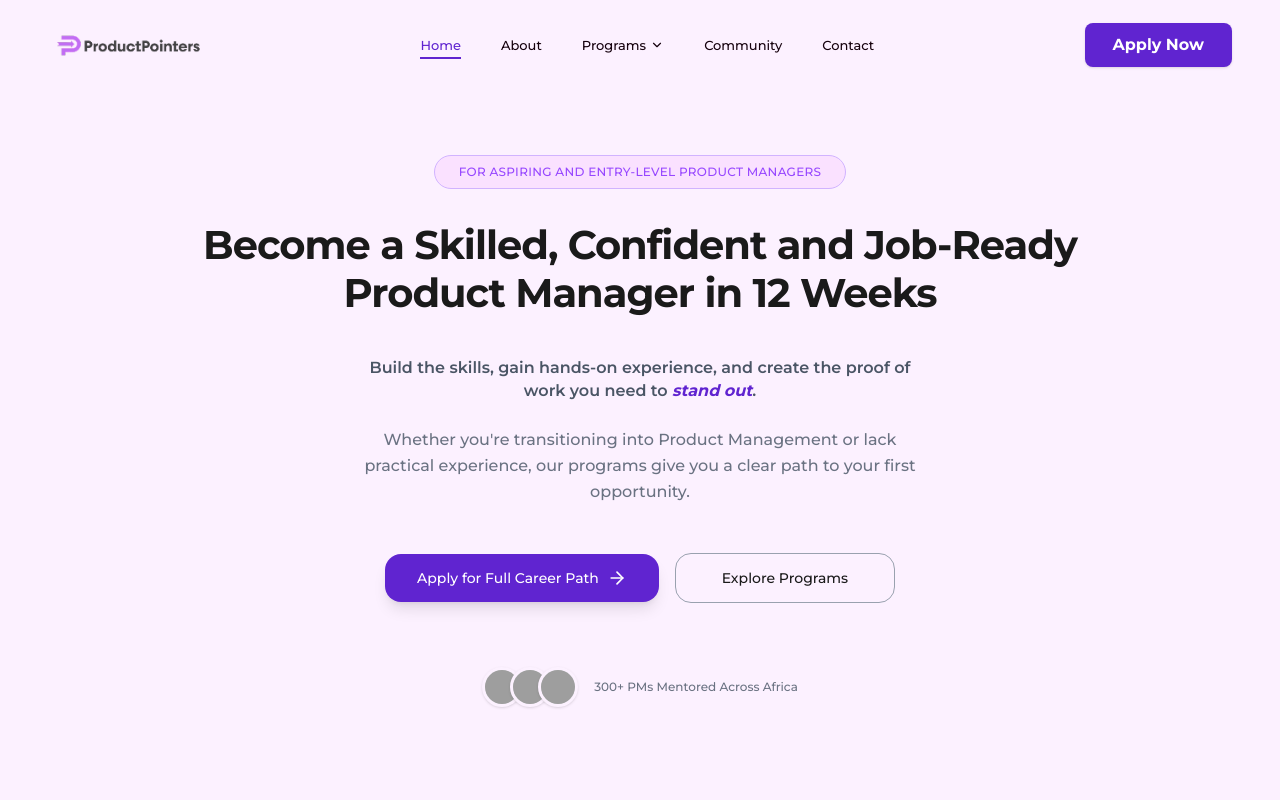
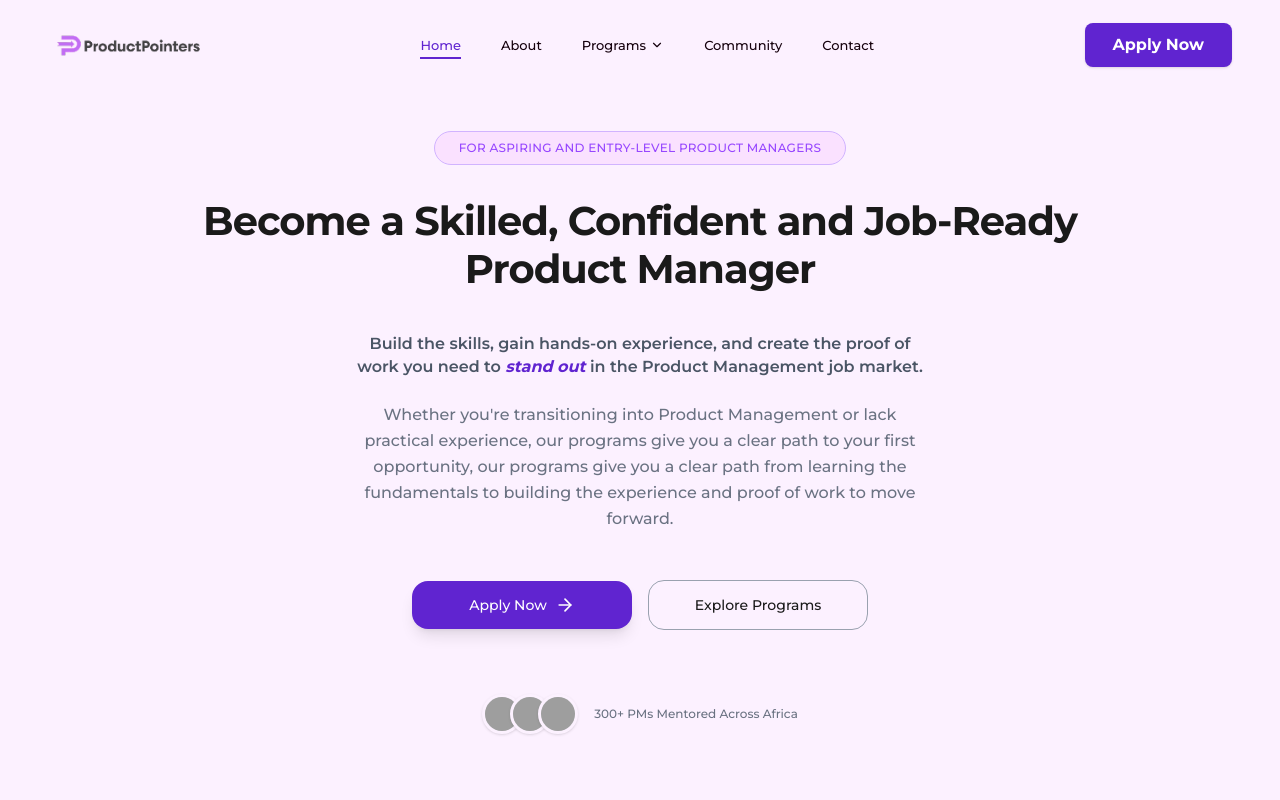
Before and after one commit to productpointerspms/Frontend, a Next.js app: page / in a window 1280 px wide. Shown: the top 800 px of the page. Built offline with nearby package versions, Linux system fonts and the light colour scheme; grey boxes are pictures that could not be loaded.

Commit message:
hero section

```diff
--- a/src/components/homepage/HeroSection.tsx
+++ b/src/components/homepage/HeroSection.tsx
@@ -19,24 +19,24 @@ const HeroSection: React.FC = () => {
         {/* Main Heading */}
         <h1 className="text-[#1A1A1A] font-extrabold text-[24px] sm:text-2xl md:text-[28px] lg:text-[34px] xl:text-[40px] leading-[1.2] mb-10 tracking-tight text-center md:text-center">
           <span className="block md:whitespace-nowrap">Become a Skilled, <span className="whitespace-nowrap">Confident and Job-Ready</span></span>
-          <span className="block">Product Manager in 12 Weeks</span>
+          <span className="block">Product Manager</span>
         </h1>
 
         {/* Subheadings */}
         <div className="space-y-6 mb-12 w-full flex flex-col items-center md:items-center">
           <p className="text-gray-600 font-semibold text-sm md:text-[16px] max-w-xl mx-2 sm:mx-auto text-center md:text-center">
-            Build the skills, gain hands-on experience, and create the proof of work you need to <span className="font-bold text-[#6024D0] italic">stand out</span>.
+            Build the skills, gain hands-on experience, and create the proof of work you need to <span className="font-bold text-[#6024D0] italic">stand out</span> in the Product Management job market.
           </p>
 
           <p className="text-gray-500 font-medium text-sm md:text-[16px] leading-relaxed max-w-xl mx-2 sm:mx-auto text-center md:text-center">
-            Whether you're transitioning into Product Management or lack practical experience, our programs give you a clear path to your first opportunity.
+            Whether you're transitioning into Product Management or lack practical experience, our programs give you a clear path to your first opportunity, our programs give you a clear path from learning the fundamentals to building the experience and proof of work to move forward.
           </p>
         </div>
 
         {/* Buttons */}
         <div className="flex flex-col sm:flex-row gap-4 mb-16 self-center items-center w-full sm:w-auto">
           <button className="bg-[#6024D0] hover:bg-[#4F1AB0] text-white font-medium text-sm px-8 py-3.5 rounded-2xl transition-all flex items-center justify-center gap-2 shadow-lg w-full sm:w-auto min-w-[220px] cursor-pointer">
-            Apply for Full Career Path <ArrowRight size={20} />
+            Apply Now <ArrowRight size={20} />
           </button>
           <button className="border border-gray-400 bg-transparent hover:bg-white text-[#1A1A1A] font-medium text-sm px-8 py-3.5 rounded-2xl transition-all w-full sm:w-auto min-w-[220px] cursor-pointer">
             Explore Programs
```
